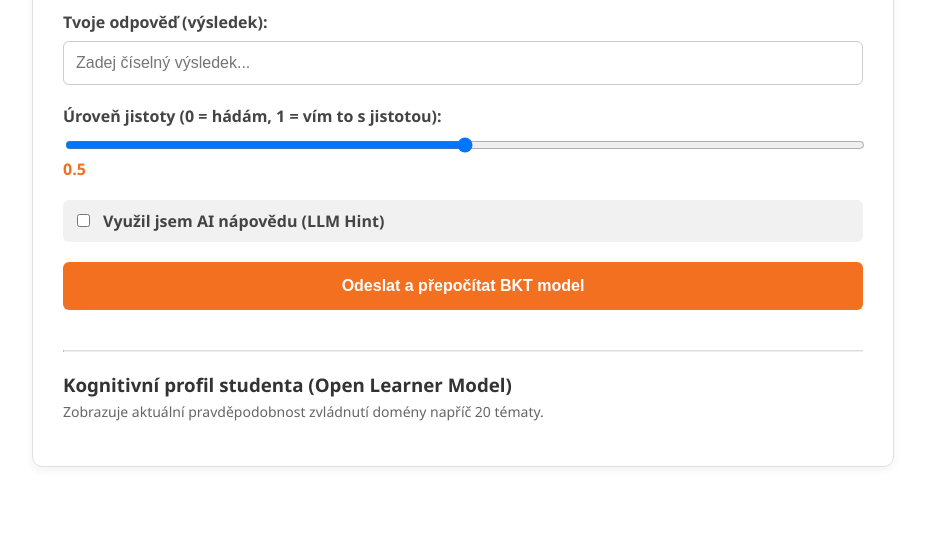
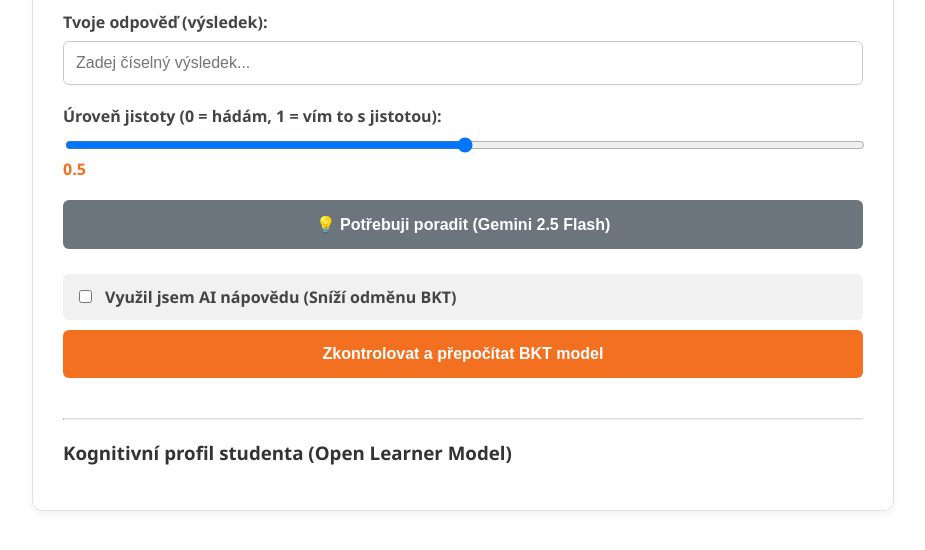
Before and after one commit to dominikpalla/adapt_math, a Flask app: template templates/index.html in a window 1280 px wide. Shown: the part 227-777 px from the top of the page, without its empty margins (177-1102 px from the left). Run offline with Flask 3, Linux system fonts and the light colour scheme; the template is opened without the code that fills it, so the values that code supplies are empty.

Commit message:
AI hints

```diff
--- a/app.py
+++ b/app.py
@@ -2,6 +2,14 @@ from flask import Flask, render_template, request, jsonify
 from sqlalchemy.orm.attributes import flag_modified  # Importováno správně nahoře
 from database import init_db
 from model import MathTask, Student, InteractionLog
+import os
+import google.generativeai as genai
+from dotenv import load_dotenv
+
+load_dotenv()
+
+genai.configure(api_key=os.getenv("GOOGLE_API_KEY"))
+gemini_model = genai.GenerativeModel("gemini-2.5-flash")
 
 app = Flask(__name__)
 
@@ -115,6 +123,16 @@ def evaluate():
     finally:
         session.close()
 
+@app.route("/get-hint", methods=["POST"])
+def get_hint():
+    data = request.get_json()
+    prompt = (
+        f"Jsi asistent v systému AdaptMath. Student řeší úlohu: {data['latex']}. "
+        "Dej mu stručnou didaktickou nápovědu, jak postupovat, ale NEPROZRAZUJ výsledek."
+    )
+    response = gemini_model.generate_content(prompt)
+    return jsonify({"hint": response.text})
+
 
 if __name__ == "__main__":
     print("🚀 AdaptMath Engine běží na http://127.0.0.1:5000")
--- a/templates/index.html
+++ b/templates/index.html
@@ -17,20 +17,28 @@
         label { display: block; font-weight: 600; margin-bottom: 8px; color: #444; }
         input[type="number"] { width: 100%; padding: 12px; border: 1px solid #ccc; border-radius: 6px; box-sizing: border-box; font-size: 16px; }
         input[type="range"] { width: 100%; }
-        .checkbox-group { display: flex; align-items: center; gap: 10px; background-color: #f1f1f1; padding: 10px; border-radius: 6px; }
-        button { background-color: #f37021; color: white; border: none; padding: 15px 20px; font-size: 16px; border-radius: 6px; cursor: pointer; width: 100%; font-weight: bold; transition: background-color 0.2s; }
-        button:hover { background-color: #d95e16; }
+
+        /* Styl pro Checkbox sekci */
+        .checkbox-group { display: flex; align-items: center; gap: 10px; background-color: #f1f1f1; padding: 12px; border-radius: 6px; margin-top: 10px; }
+
+        /* Styly pro tlačítka */
+        button { border: none; padding: 15px 20px; font-size: 16px; border-radius: 6px; cursor: pointer; width: 100%; font-weight: bold; transition: 0.2s; }
+        .btn-main { background-color: #f37021; color: white; margin-top: 10px; }
+        .btn-main:hover { background-color: #d95e16; }
+        .btn-hint { background-color: #6c757d; color: white; margin-bottom: 15px; }
+        .btn-hint:hover { background-color: #5a6268; }
+
+        /* Styl pro nápovědu */
+        .hint-box { display: none; background: #e7f3ff; padding: 15px; border-radius: 6px; border: 1px solid #b3d7ff; margin-bottom: 15px; color: #004085; line-height: 1.5; }
+
         #result-box { margin-top: 20px; padding: 15px; border-radius: 6px; display: none; font-size: 16px; }
         .success { background-color: #d4edda; color: #155724; border: 1px solid #c3e6cb; }
         .error { background-color: #f8d7da; color: #721c24; border: 1px solid #f5c6cb; }
 
-        /* Styly pro Open Learner Model (20 kategorií) */
         .olm-grid { display: grid; grid-template-columns: 1fr 1fr; gap: 15px; margin-top: 15px; }
         .profile-item { background: #fdfdfd; padding: 10px; border: 1px solid #eee; border-radius: 5px; }
         .profile-header { display: flex; justify-content: space-between; margin-bottom: 5px; font-size: 14px; }
         progress { width: 100%; height: 12px; border-radius: 5px; }
-        progress::-webkit-progress-bar { background-color: #eee; border-radius: 5px; }
-        progress::-webkit-progress-value { background-color: #0056b3; border-radius: 5px; transition: width 0.5s ease-in-out; }
     </style>
 </head>
 <body>
@@ -53,21 +61,22 @@
         <span id="certainty-val" style="font-weight: bold; color: #f37021;">0.5</span>
     </div>
 
-    <div class="form-group checkbox-group">
+    <div id="hint-display" class="hint-box"></div>
+    <button class="btn-hint" id="hint-button" onclick="fetchHint()">💡 Potřebuji poradit (Gemini 2.5 Flash)</button>
+
+    <div class="checkbox-group">
         <input type="checkbox" id="used-hint">
-        <label for="used-hint" style="margin: 0; cursor: pointer;">Využil jsem AI nápovědu (LLM Hint)</label>
+        <label for="used-hint" style="margin: 0; cursor: pointer;">Využil jsem AI nápovědu (Sníží odměnu BKT)</label>
     </div>
 
-    <button onclick="submitAnswer()">Odeslat a přepočítat BKT model</button>
+    <button class="btn-main" onclick="submitAnswer()">Zkontrolovat a přepočítat BKT model</button>
 
     <div id="result-box"></div>
 
     <hr style="margin: 40px 0 20px 0; border-top: 1px solid #ddd;">
 
     <h3 style="color: #333; margin-bottom: 5px;">Kognitivní profil studenta (Open Learner Model)</h3>
-    <p style="color: #666; font-size: 14px; margin-top: 0;">Zobrazuje aktuální pravděpodobnost zvládnutí domény napříč 20 tématy.</p>
-
-    <div class="olm-grid" id="cognitive-profile-container">
+    <div class="olm-grid">
         {% for topic, mastery in student.cognitive_profile.items() %}
             <div class="profile-item">
                 <div class="profile-header">
@@ -81,30 +90,49 @@
 </div>
 
 <script>
-    // Inicializace KaTeXu pro renderování rovnic
     document.addEventListener("DOMContentLoaded", function() {
         renderMathInElement(document.body, {
-            delimiters: [
-                {left: "$$", right: "$$", display: true},
-                {left: "$", right: "$", display: false}
-            ]
+            delimiters: [{left: "$$", right: "$$", display: true}, {left: "$", right: "$", display: false}]
         });
     });
 
+    // FUNKCE PRO NÁPOVĚDU
+    async function fetchHint() {
+        const hintBtn = document.getElementById('hint-button');
+        const hintDisplay = document.getElementById('hint-display');
+
+        hintBtn.innerText = "⌛ Generuji nápovědu...";
+
+        try {
+            const res = await fetch('/get-hint', {
+                method: 'POST',
+                headers: {'Content-Type':'application/json'},
+                body: JSON.stringify({latex: "{{ task.content_latex }}"})
+            });
+            const data = await res.json();
+
+            hintDisplay.innerText = data.hint;
+            hintDisplay.style.display = 'block';
+            hintBtn.innerText = "💡 Potřebuji poradit (Gemini 2.0 Flash)";
+
+            // AUTOMATICKY ZAŠKRTNE CHECKBOX (pro BKT penalizaci)
+            document.getElementById('used-hint').checked = true;
+        } catch (e) {
+            hintBtn.innerText = "❌ Chyba AI";
+        }
+    }
+
+    // FUNKCE PRO EVALUACI
     async function submitAnswer() {
         const answer = document.getElementById('student-answer').value;
         const certainty = document.getElementById('certainty').value;
         const usedHint = document.getElementById('used-hint').checked;
         const resultBox = document.getElementById('result-box');
 
-        if (answer === "") {
-            alert("Prosím, zadej nejprve odpověď.");
-            return;
-        }
+        if (answer === "") { alert("Zadej odpověď."); return; }
 
         resultBox.style.display = "block";
-        resultBox.className = "";
-        resultBox.innerHTML = "⏳ Odesílám data do BKT enginu a přepočítávám matici...";
+        resultBox.innerHTML = "⏳ Vyhodnocuji...";
 
         try {
             const response = await fetch('/evaluate', {
@@ -121,42 +149,24 @@
 
             const data = await response.json();
 
-            // Vypsání hlášky o úspěšnosti
             if (data.is_correct) {
                 resultBox.className = "success";
-                resultBox.innerHTML = `<strong>✅ Správná odpověď!</strong><br>Behaviorální log byl zapsán do databáze a vektor znalostí byl aktualizován.`;
+                resultBox.innerHTML = `✅ <strong>Správně!</strong> BKT model aktualizován.`;
             } else {
                 resultBox.className = "error";
-                resultBox.innerHTML = `<strong>❌ Špatná odpověď!</strong> (Očekáváno: ${data.correct_answer})<br>Behaviorální log byl zapsán do databáze a vektor znalostí byl snížen.`;
+                resultBox.innerHTML = `❌ <strong>Chyba!</strong> Správně je ${data.correct_answer}.`;
             }
 
-            // Plynulá animovaná aktualizace všech 20 progress barů
             for (const [topic, mastery] of Object.entries(data.new_profile)) {
-                const masteryPercent = Math.round(mastery * 100);
-
-                // Získání elementů bez mezer (ošetření pro ID v HTML)
-                const safeTopicId = topic.replace(/\s+/g, ' ');
-
-                const valElement = document.getElementById(`val-${safeTopicId}`);
-                const barElement = document.getElementById(`bar-${safeTopicId}`);
-
-                if (valElement && barElement) {
-                    valElement.innerText = `${masteryPercent} %`;
-                    barElement.value = mastery;
-
-                    // Zvýraznění změněného tématu (Limity funkcí)
-                    if (topic === "Limity funkcí") {
-                        barElement.parentElement.style.backgroundColor = "#fff3cd";
-                        barElement.parentElement.style.border = "1px solid #ffeeba";
-                    }
-                }
+                const valElement = document.getElementById(`val-${topic}`);
+                const barElement = document.getElementById(`bar-${topic}`);
+                if (valElement) valElement.innerText = `${Math.round(mastery * 100)} %`;
+                if (barElement) barElement.value = mastery;
             }
         } catch (error) {
-            resultBox.className = "error";
-            resultBox.innerHTML = "❌ Chyba spojení s Flask serverem.";
+            resultBox.innerHTML = "❌ Chyba spojení se serverem.";
         }
     }
 </script>
-
 </body>
 </html>
```
